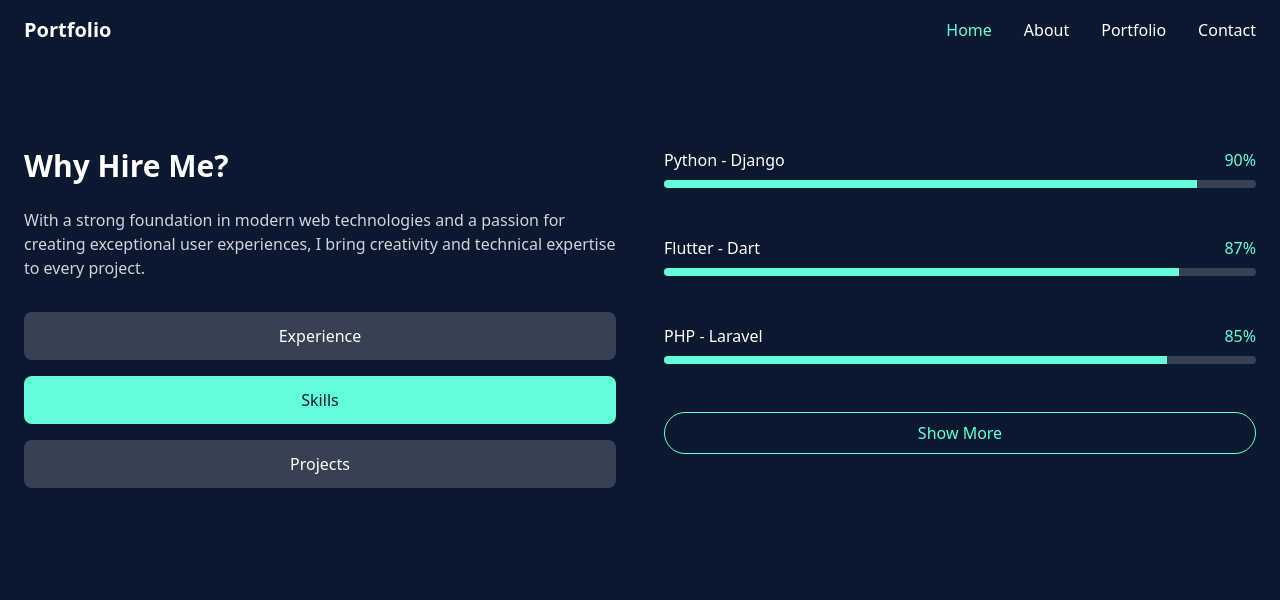
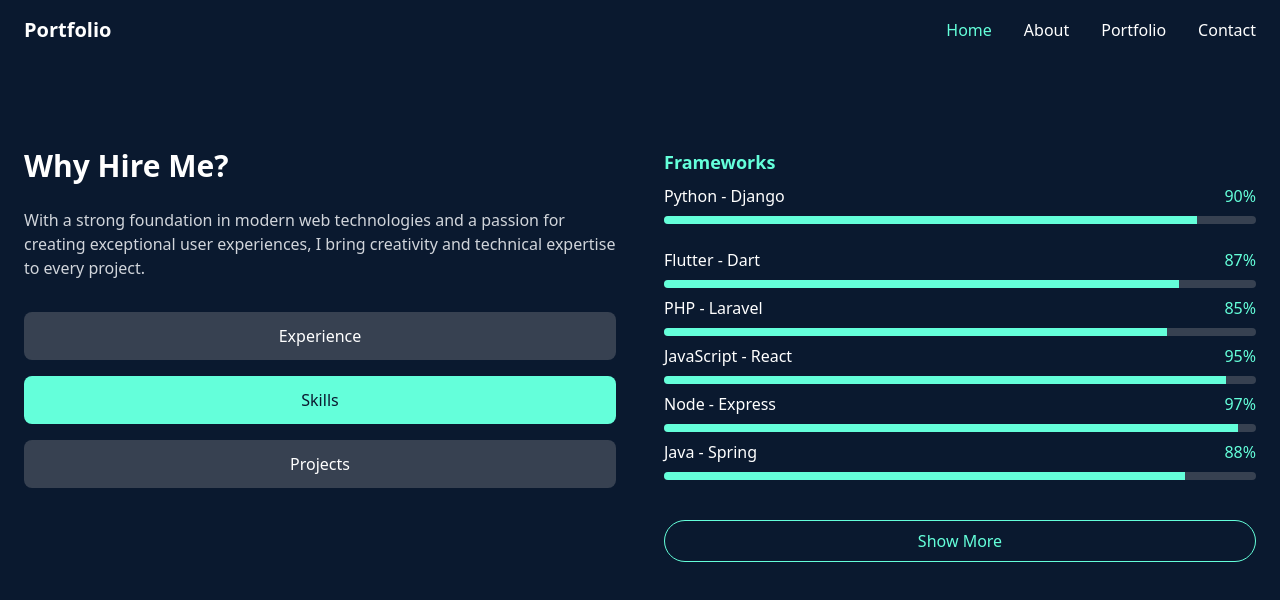
Before and after one commit to Blackscure/portifolio-25, a React (Vite) app: page / in a window 1280 px wide. Both pictures are taken after a click on the button "Skills". Shown: the part 732-1332 px from the top of the page. Built offline with nearby package versions, Linux system fonts and the light colour scheme.

Commit message:
modification made

```diff
--- a/src/components/About/Skills.tsx
+++ b/src/components/About/Skills.tsx
@@ -1,29 +1,87 @@
 import React, { useState } from 'react';
 import SkillBar from './SkillBar';
 
-const skills = [
+const skills = {
+  frameworks: [
     { name: 'Python - Django', percentage: 90 },
     { name: 'Flutter - Dart', percentage: 87 },
     { name: 'PHP - Laravel', percentage: 85 },
     { name: 'JavaScript - React', percentage: 95 },
-  { name: 'Node - Express', percentage: 88 },
-  { name: 'Database - MySQL, PostgreSQL', percentage: 92 },
-  { name: 'Cloud - AWS', percentage: 80 },
-];
+    { name: 'Node - Express', percentage: 97 },
+    { name: 'Java - Spring', percentage: 88 },
+  ],
+
+  databases: [
+    { name: 'MySQL', percentage: 92 },
+    { name: 'PostgreSQL', percentage: 92 },
+    { name: 'Redis', percentage: 85 },
+  ],
+
+  devops: [
+    { name: 'Docker', percentage: 90 },
+    { name: 'Kubernetes', percentage: 78 },
+    { name: 'Jenkins', percentage: 82 },
+    { name: 'Cloud - AWS', percentage: 89 },
+  ],
+
+  monitoring: [
+    { name: 'Prometheus', percentage: 75 },
+    { name: 'Sentry', percentage: 80 },
+    { name: 'Locust', percentage: 82 },
+  ],
+};
 
 const Skills = () => {
   const [showAll, setShowAll] = useState(false);
 
-  const displayedSkills = showAll ? skills : skills.slice(0, 3);
-
   return (
     <div className="grid grid-cols-1 gap-6">
-      {displayedSkills.map((skill) => (
+      {/* Show only frameworks by default */}
+      <div>
+        <h3 className="text-lg font-semibold capitalize mb-2 text-lightGreen">Frameworks</h3>
+        <div className="space-y-2">
+          {skills.frameworks.map((skill) => (
             <SkillBar key={skill.name} {...skill} />
           ))}
+        </div>
+      </div>
+
+      {/* Conditionally show other categories */}
+      {showAll && (
+        <>
+          <div>
+            <h3 className="text-lg font-semibold capitalize mb-2 text-lightGreen">Databases</h3>
+            <div className="space-y-2">
+              {skills.databases.map((skill) => (
+                <SkillBar key={skill.name} {...skill} />
+              ))}
+            </div>
+          </div>
+
+          <div>
+            <h3 className="text-lg font-semibold capitalize mb-2 text-lightGreen">DevOps</h3>
+            <div className="space-y-2">
+              {skills.devops.map((skill) => (
+                <SkillBar key={skill.name} {...skill} />
+              ))}
+            </div>
+          </div>
+
+          <div>
+            <h3 className="text-lg font-semibold capitalize mb-2 text-lightGreen">Monitoring</h3>
+            <div className="space-y-2">
+              {skills.monitoring.map((skill) => (
+                <SkillBar key={skill.name} {...skill} />
+              ))}
+            </div>
+          </div>
+        </>
+      )}
+
+      {/* Toggle button */}
       <button
         onClick={() => setShowAll(!showAll)}
-        className="border border-lightGreen text-lightGreen px-4 py-2 rounded-full font-medium hover:bg-lightGreen hover:text-navy transition-colors duration-300"
+        className="border border-lightGreen text-lightGreen px-4 py-2 rounded-full font-medium hover:bg-lightGreen hover:text-navy transition-colors duration-300 mt-4"
       >
         {showAll ? 'Show Less' : 'Show More'}
       </button>
```
Lines whose indentation alone changed are shown as unchanged.
